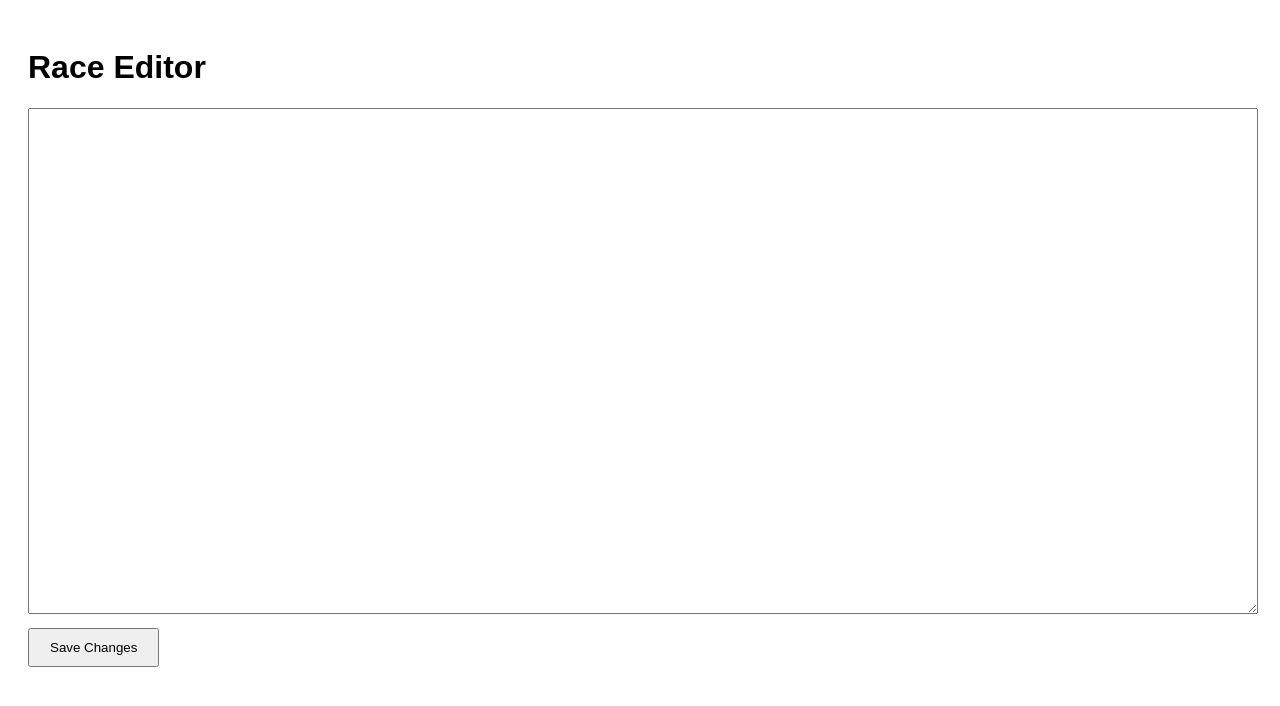
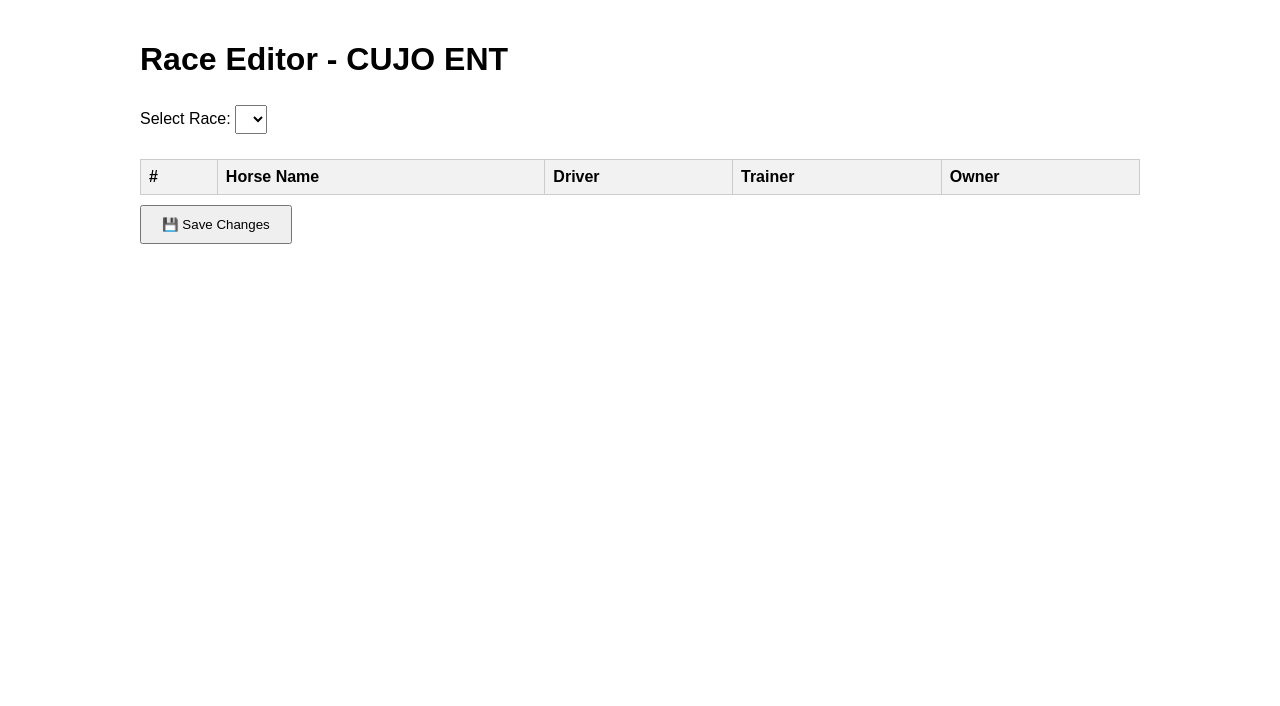
Before and after one commit to Curtismacd31/race_data, a website: page public/index.html in a window 1280 px wide. Drawn offline with Linux system fonts and the light colour scheme; no server answers.

Commit message:
Update index.html

```diff
--- a/public/index.html
+++ b/public/index.html
@@ -3,36 +3,96 @@
 <head>
   <title>Race Editor</title>
   <style>
-    body { font-family: sans-serif; padding: 20px; }
-    textarea { width: 100%; height: 500px; font-family: monospace; }
+    body { font-family: sans-serif; padding: 20px; max-width: 1000px; margin: auto; }
+    select, input { padding: 5px; margin: 5px 0; }
+    table { border-collapse: collapse; width: 100%; margin-top: 20px; }
+    th, td { border: 1px solid #ccc; padding: 8px; text-align: left; }
+    th { background-color: #f2f2f2; }
     button { padding: 10px 20px; margin-top: 10px; }
   </style>
 </head>
 <body>
-  <h1>Race Editor</h1>
-  <textarea id="jsonBox"></textarea>
-  <br/>
-  <button onclick="save()">Save Changes</button>
+  <h1>Race Editor - CUJO ENT</h1>
+
+  <label for="raceSelector">Select Race:</label>
+  <select id="raceSelector"></select>
+
+  <table id="raceTable">
+    <thead>
+      <tr>
+        <th>#</th>
+        <th>Horse Name</th>
+        <th>Driver</th>
+        <th>Trainer</th>
+        <th>Owner</th>
+      </tr>
+    </thead>
+    <tbody></tbody>
+  </table>
+
+  <button onclick="save()">💾 Save Changes</button>
   <p id="status"></p>
+
   <script>
-    fetch('/api/races')
-      .then(res => res.json())
-      .then(data => {
-        document.getElementById('jsonBox').value = JSON.stringify(data, null, 2);
+    let data = {};
+    let currentRaceIndex = -1;
+
+    async function loadData() {
+      const res = await fetch('/api/races');
+      data = await res.json();
+      const selector = document.getElementById('raceSelector');
+      data.race.forEach((r, i) => {
+        const option = document.createElement('option');
+        option.value = i;
+        option.text = "Race " + r.raceNumber;
+        selector.appendChild(option);
       });
+      selector.onchange = () => loadRace(selector.value);
+      if (data.race.length > 0) loadRace(0);
+    }
 
-    function save() {
-      const json = document.getElementById('jsonBox').value;
-      fetch('/api/save', {
-        method: 'POST',
-        headers: {'Content-Type': 'application/json'},
-        body: json
-      }).then(res => res.text()).then(msg => {
-        document.getElementById('status').textContent = msg;
-      }).catch(err => {
-        document.getElementById('status').textContent = 'Failed to save';
+    function loadRace(index) {
+      currentRaceIndex = index;
+      const tbody = document.querySelector('#raceTable tbody');
+      tbody.innerHTML = '';
+      const racers = data.race[index].racers;
+      racers.forEach((racer, i) => {
+        const row = document.createElement('tr');
+        row.innerHTML = `
+          <td>${i+1}</td>
+          <td><input value="${racer.horseName || ''}"/></td>
+          <td><input value="${racer.driverName || ''}"/></td>
+          <td><input value="${racer.trainerName || ''}"/></td>
+          <td><input value="${racer.ownerName || ''}"/></td>
+        `;
+        tbody.appendChild(row);
       });
     }
+
+    async function save() {
+      if (currentRaceIndex < 0) return;
+      const inputs = document.querySelectorAll('#raceTable tbody tr');
+      const updated = [];
+      inputs.forEach(row => {
+        const cells = row.querySelectorAll('input');
+        updated.push({
+          horseName: cells[0].value,
+          driverName: cells[1].value,
+          trainerName: cells[2].value,
+          ownerName: cells[3].value
+        });
+      });
+      data.race[currentRaceIndex].racers = updated;
+      const res = await fetch('/api/save', {
+        method: 'POST',
+        headers: { 'Content-Type': 'application/json' },
+        body: JSON.stringify(data, null, 2)
+      });
+      const msg = await res.text();
+      document.getElementById('status').textContent = msg;
+    }
+
+    loadData();
   </script>
 </body>
 </html>
```
